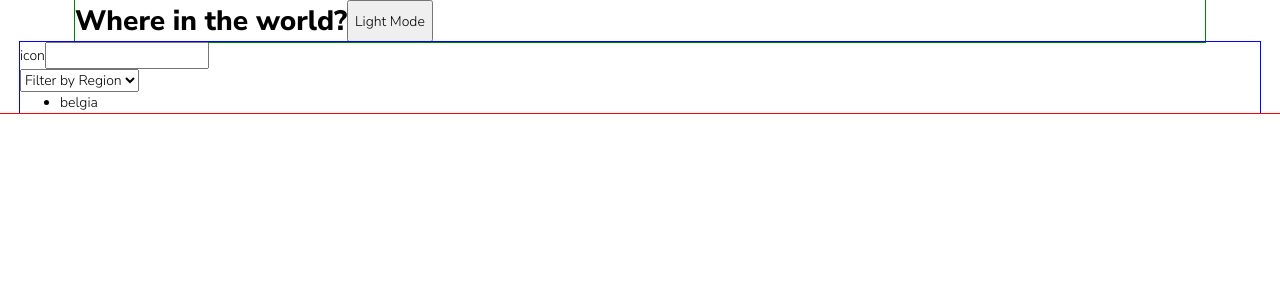
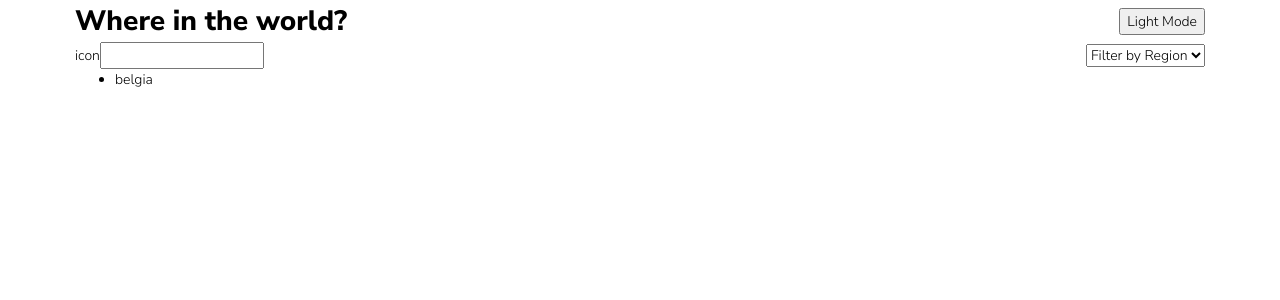
Before and after one commit to edo979/rest-countries-app, a React (Vite) app: page / in a window 1280 px wide. Shown: the top 300 px of the page. Built offline with nearby package versions, Linux system fonts and the light colour scheme.

Commit message:
add to layout

```diff
--- a/src/App.jsx
+++ b/src/App.jsx
@@ -1,7 +1,7 @@
 function App() {
   return (
     <>
-      <header className="header | flex container">
+      <header className="header | container flex">
         <h1>Where in the world?</h1>
         <button className="btn btn-theme">
           <span></span>
@@ -9,7 +9,7 @@ function App() {
         </button>
       </header>
 
-      <main>
+      <main className="container">
         <form className="form | flex">
           <div className="input-group">
             <span>icon</span>
@@ -28,8 +28,8 @@ function App() {
         </form>
 
         <section>
-          <ul>
-            <li>belgia</li>
+          <ul className="countries-list | grid-container">
+            <li className="card">belgia</li>
           </ul>
         </section>
       </main>
--- a/src/sass/_layout.scss
+++ b/src/sass/_layout.scss
@@ -1,30 +1,20 @@
 .main-container {
   width: min(1440px, 100%);
   margin-inline: auto;
-
-  display: grid;
-  grid-template-columns: minmax(20px, 1fr) minmax(250px, 1290px) minmax(
-      20px,
-      1fr
-    );
-
-  outline: 1px solid red;
 }
 
 .container {
-  display: flex;
   max-width: 100%;
-  margin-inline: clamp(20px, 6vw, 75px);
-
-  outline: 1px solid green;
+  padding-inline: clamp(20px, 6vw, 75px);
 }
 
-.header {
-  grid-area: 1/1/2/4;
-  outline: 1px solid green;
+.flex {
+  display: flex;
+  justify-content: var(--f-justify, space-between);
+  align-items: var(--f-align, center);
+  gap: var(--f-gap, 1rem);
 }
 
-main {
-  grid-area: 2/2/3/3;
-  outline: 1px solid blue;
+.grid-container {
+  display: grid;
 }
```
